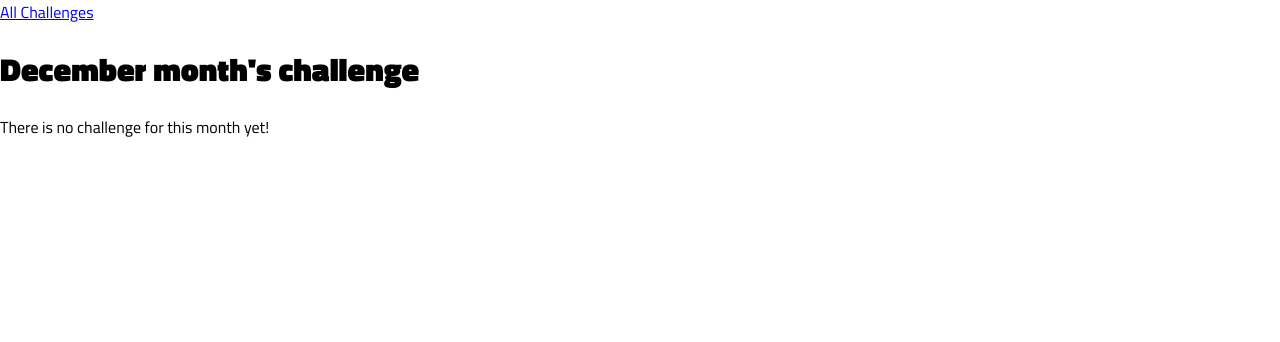
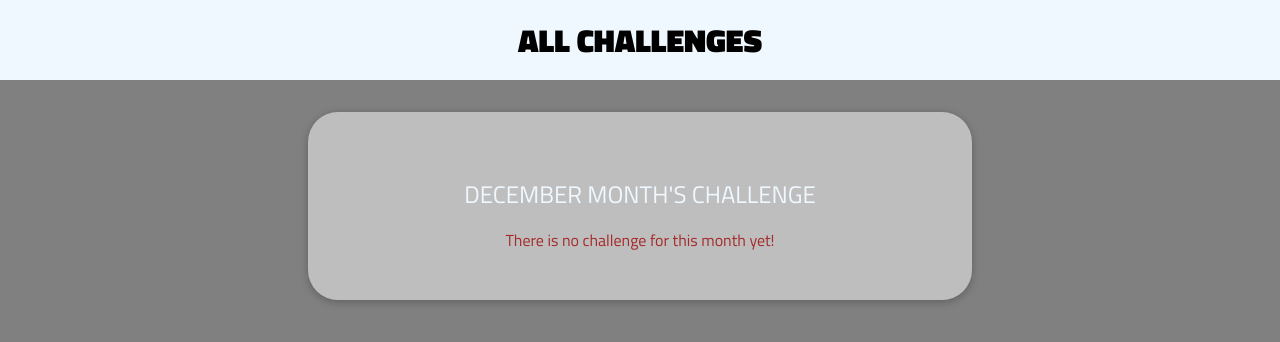
Before and after one commit to vigneshslokesh/Django, a Django app: page /challenge/december in a window 1280 px wide. Shown: the top 342 px of the page. Run offline with Django 5.2, Linux system fonts and the light colour scheme.

Commit message:
Static Files

```diff
--- /dev/null
+++ b/monthly_challenges/challenges/static/challenges/challenge.css
@@ -0,0 +1,30 @@
+div {
+    width: 90%;
+    max-width: 600px;
+    margin: 2rem auto;
+    background-color: rgba(255, 255, 255, 0.484);
+    padding: 2rem;
+    border-radius: 30px;
+    box-shadow: 0 2px 8px rgba(0, 0, 0, 0.26);
+}
+
+h1{
+    font-size: 1.5rem;
+    font-weight: 400;
+    text-align: center;
+    color: aliceblue;
+    text-transform: uppercase;
+    margin-top: 2rem;
+}
+
+h2{
+    margin: 1rem 0;
+    font-size: 3rem;
+    color: aliceblue;
+    text-align: center;
+}
+
+.fallback{
+    text-align: center;
+    color: brown;
+}
--- /dev/null
+++ b/monthly_challenges/challenges/static/challenges/includes/header.css
@@ -0,0 +1,25 @@
+header{
+    width: 100%;
+    height: 5rem;
+    background-color: aliceblue;
+}
+
+header nav{
+    width: 100%;
+    height: 100%;
+    display: flex;
+    justify-content: center;
+    align-items: center;
+}
+
+header nav a{
+    color: black;
+    font-size: 2rem;
+    font-weight: 600;
+    text-transform: uppercase;
+    text-decoration: none;
+}
+
+header nav a:hover, header nav a:active{
+    color: green
+}
--- a/monthly_challenges/challenges/templates/challenges/challenges.html
+++ b/monthly_challenges/challenges/templates/challenges/challenges.html
@@ -1,16 +1,24 @@
 {% extends "base.html" %}
+{% load static %}
 
 {% block page_title%}
 {{month | title}}'s Challenge
 {% endblock%}
 
+{% block css_files %}
+<link rel="stylesheet" href="{% static "challenges/challenge.css" %}">
+<link rel="stylesheet" href="{% static "challenges/includes/header.css" %}">
+{% endblock %}
+
 
 {%block content%}
     {% include "challenges/includes/header.html" %}
-    <h1>{{month | title}} month's challenge</h1>
-    {%if text is not None%}
-    <h2>{{text}}</h2>
-    {% else %}
-    <p>There is no challenge for this month yet!</p>
-    {%endif%}
+    <div>
+        <h1>{{month | title}} month's challenge</h1>
+        {%if text is not None%}
+        <h2>{{text}}</h2>
+        {% else %}
+        <p class="fallback">There is no challenge for this month yet!</p>
+        {%endif%}
+    </div>
 {%endblock%}
--- a/monthly_challenges/challenges/templates/challenges/index.html
+++ b/monthly_challenges/challenges/templates/challenges/index.html
@@ -3,6 +3,7 @@
 
 {% block css_files %}
 <link rel="stylesheet" href="{% static "challenges/challenges.css" %}">
+<link rel="stylesheet" href="{% static "challenges/includes/header.css" %}">
 {% endblock %}
 
 {% block page_title %}
@@ -10,6 +11,7 @@
 {% endblock %}
 
 {% block content %}
+    {% include "challenges/includes/header.html" %}
     <ul>
         {% for month in months %}
             <li><a href="{% url 'month-challenge' month %}">{{month | title}}</a></li>
--- a/monthly_challenges/static/styles.css
+++ b/monthly_challenges/static/styles.css
@@ -7,4 +7,6 @@ html{
 
 body{
     margin: 0;
+    background-color: grey;
+
 }
```
Also changed, not shown: monthly_challenges/challenges/static/challenges/challenges.css (+32 -0 lines).
